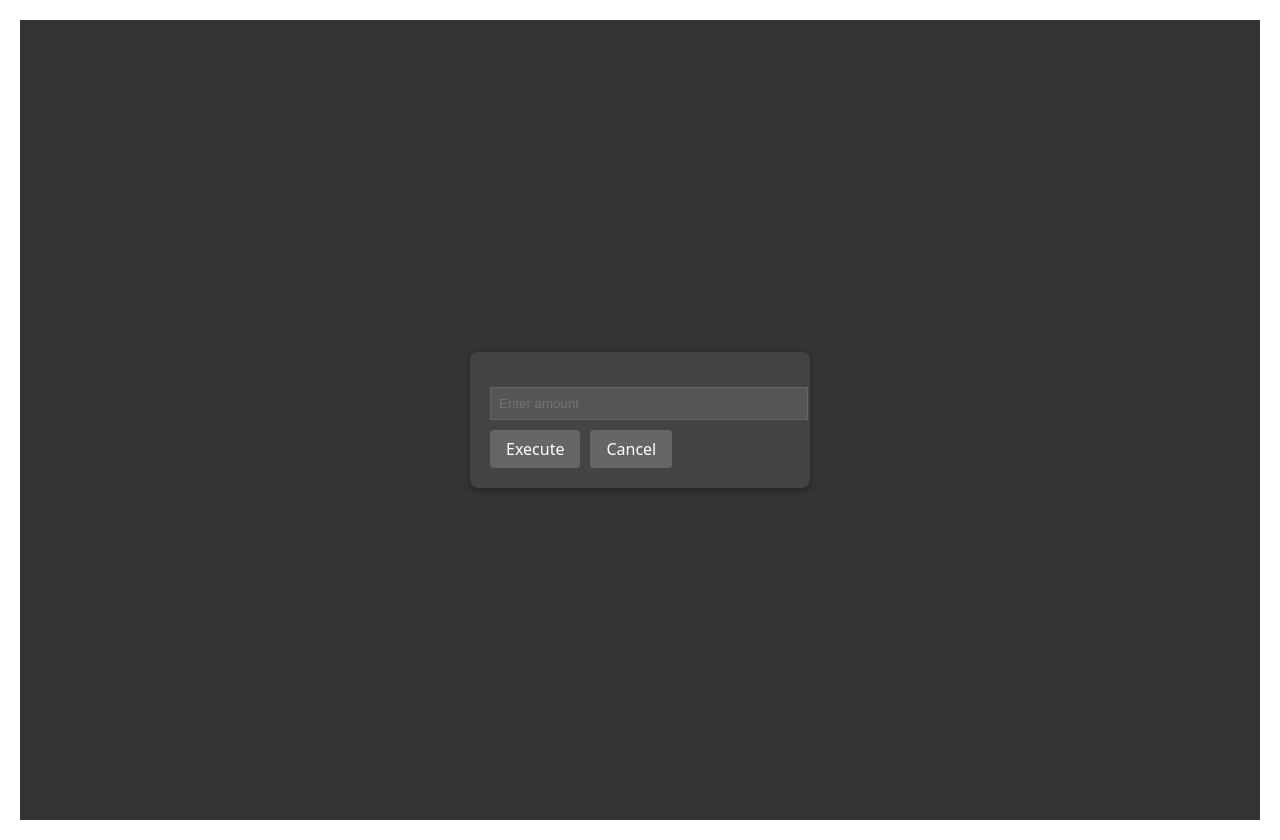
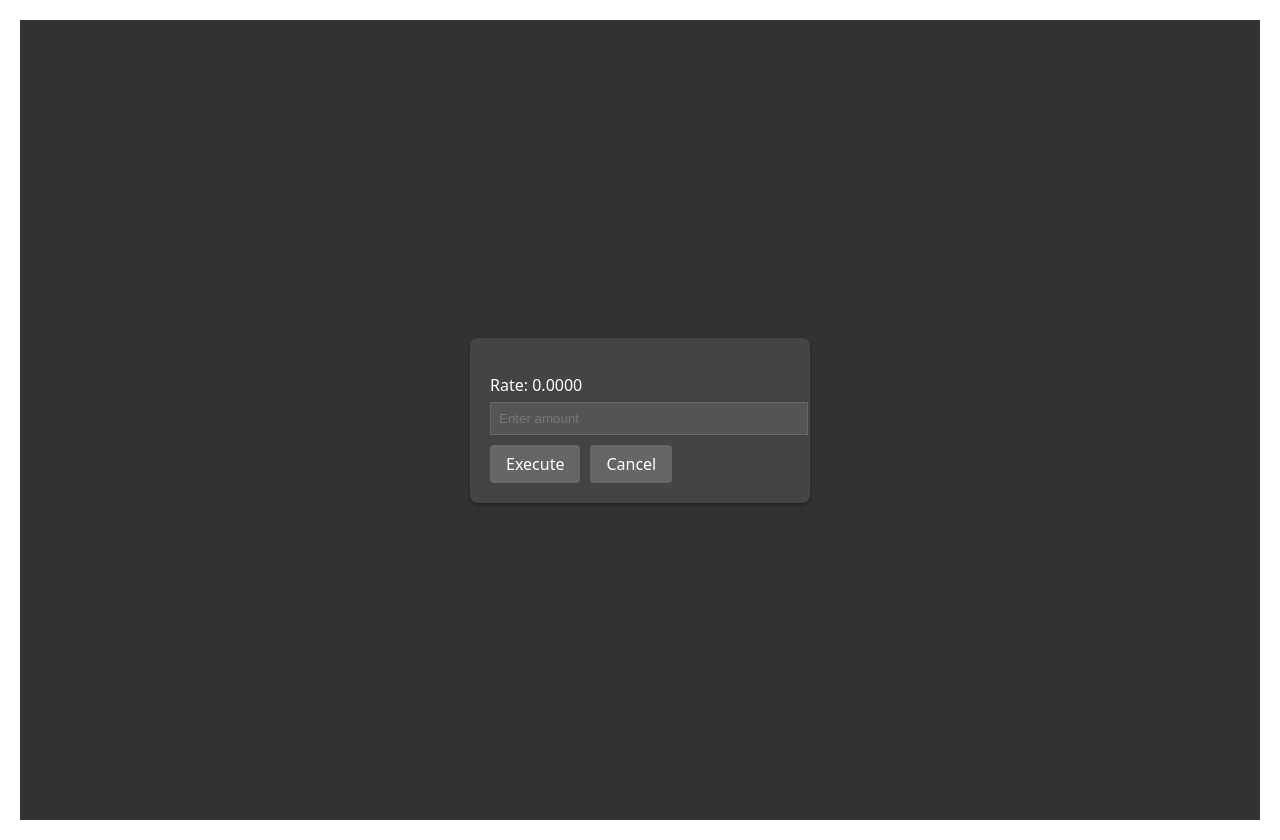
Before and after one commit to frankmathy/fxtrader, a React (Vite) app: page /trade-ticket in a window 1280 px wide. Built offline with nearby package versions, Linux system fonts and the light colour scheme.

Commit message:
Added rate to trade ticket

```diff
--- a/src/components/FXRatePanel.tsx
+++ b/src/components/FXRatePanel.tsx
@@ -37,8 +37,9 @@ const FXRatePanel: React.FC<FXRatePanelProps> = ({ currencyPair, initialBidRate,
     const left = (window.screen.width - width) / 2;
     const top = (window.screen.height - height) / 2;
 
+    const rate = side === "Buy" ? offerRate : bidRate;
     window.open(
-      `/trade-ticket?side=${side}&currencyPair=${currencyPair}`,
+      `/trade-ticket?side=${side}&currencyPair=${currencyPair}&rate=${rate.toFixed(4)}`,
       "TradeTicket",
       `width=${width},height=${height},left=${left},top=${top}`
     );
--- /dev/null
+++ b/src/components/TradeTicket.css
@@ -0,0 +1,3 @@
+.rate-display {
+  margin-bottom: 5px;
+}
--- a/src/components/TradeTicket.tsx
+++ b/src/components/TradeTicket.tsx
@@ -1,18 +1,20 @@
-import React, { useState, useEffect } from 'react';
+import React, { useState, useEffect } from "react";
 
 const TradeTicket: React.FC = () => {
-  const [amount, setAmount] = useState<string>('');
+  const [amount, setAmount] = useState<string>("");
   const [tradeDetails, setTradeDetails] = useState<{
-    side: 'Buy' | 'Sell';
+    side: "Buy" | "Sell";
     currencyPair: string;
+    rate: number;
   } | null>(null);
 
   useEffect(() => {
     // Get parameters from the URL
     const params = new URLSearchParams(window.location.search);
     setTradeDetails({
-      side: params.get('side') as 'Buy' | 'Sell',
-      currencyPair: params.get('currencyPair') || '',
+      side: params.get("side") as "Buy" | "Sell",
+      currencyPair: params.get("currencyPair") || "",
+      rate: parseFloat(params.get("rate") || "0"),
     });
   }, []);
 
@@ -20,14 +22,17 @@ const TradeTicket: React.FC = () => {
     const numAmount = parseFloat(amount);
     if (!isNaN(numAmount) && numAmount > 0) {
       // Send message to parent window
-      window.opener?.postMessage({
-        type: 'TRADE_EXECUTED',
-        data: {
-          side: tradeDetails?.side,
-          currencyPair: tradeDetails?.currencyPair,
-          amount: numAmount,
+      window.opener?.postMessage(
+        {
+          type: "TRADE_EXECUTED",
+          data: {
+            side: tradeDetails?.side,
+            currencyPair: tradeDetails?.currencyPair,
+            amount: numAmount,
+          },
         },
-      }, '*');
+        "*"
+      );
       window.close();
     }
   };
@@ -41,12 +46,10 @@ const TradeTicket: React.FC = () => {
           {tradeDetails.side} {tradeDetails.currencyPair}
         </div>
         <div className="trade-ticket-body">
-          <input
-            type="number"
-            value={amount}
-            onChange={(e) => setAmount(e.target.value)}
-            placeholder="Enter amount"
-          />
+          <div className="rate-display" style={{ marginBottom: "5px" }}>
+            Rate: {tradeDetails.rate.toFixed(4)}
+          </div>
+          <input type="number" value={amount} onChange={(e) => setAmount(e.target.value)} placeholder="Enter amount" />
         </div>
         <button onClick={handleExecute}>Execute</button>
         <button onClick={() => window.close()}>Cancel</button>
```
